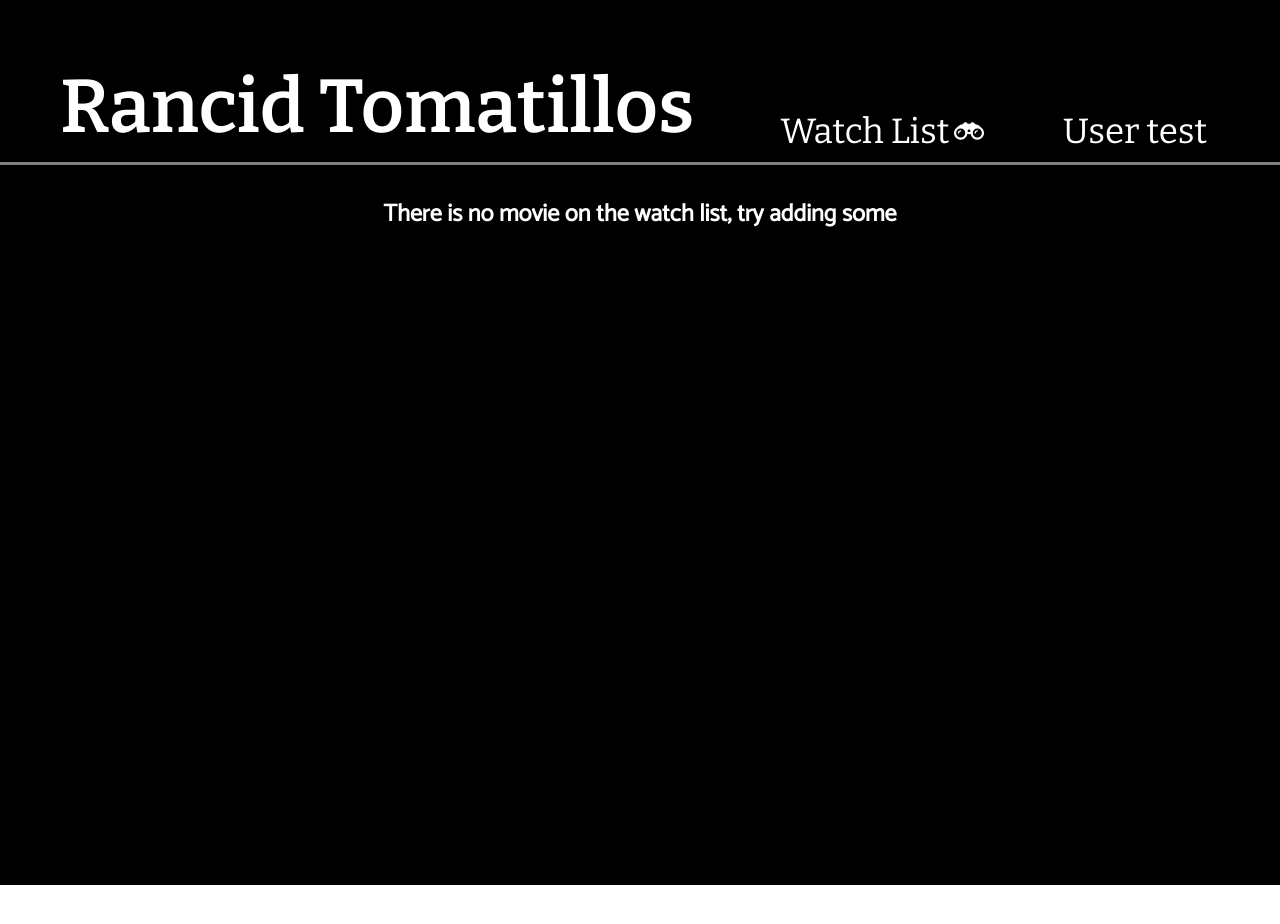
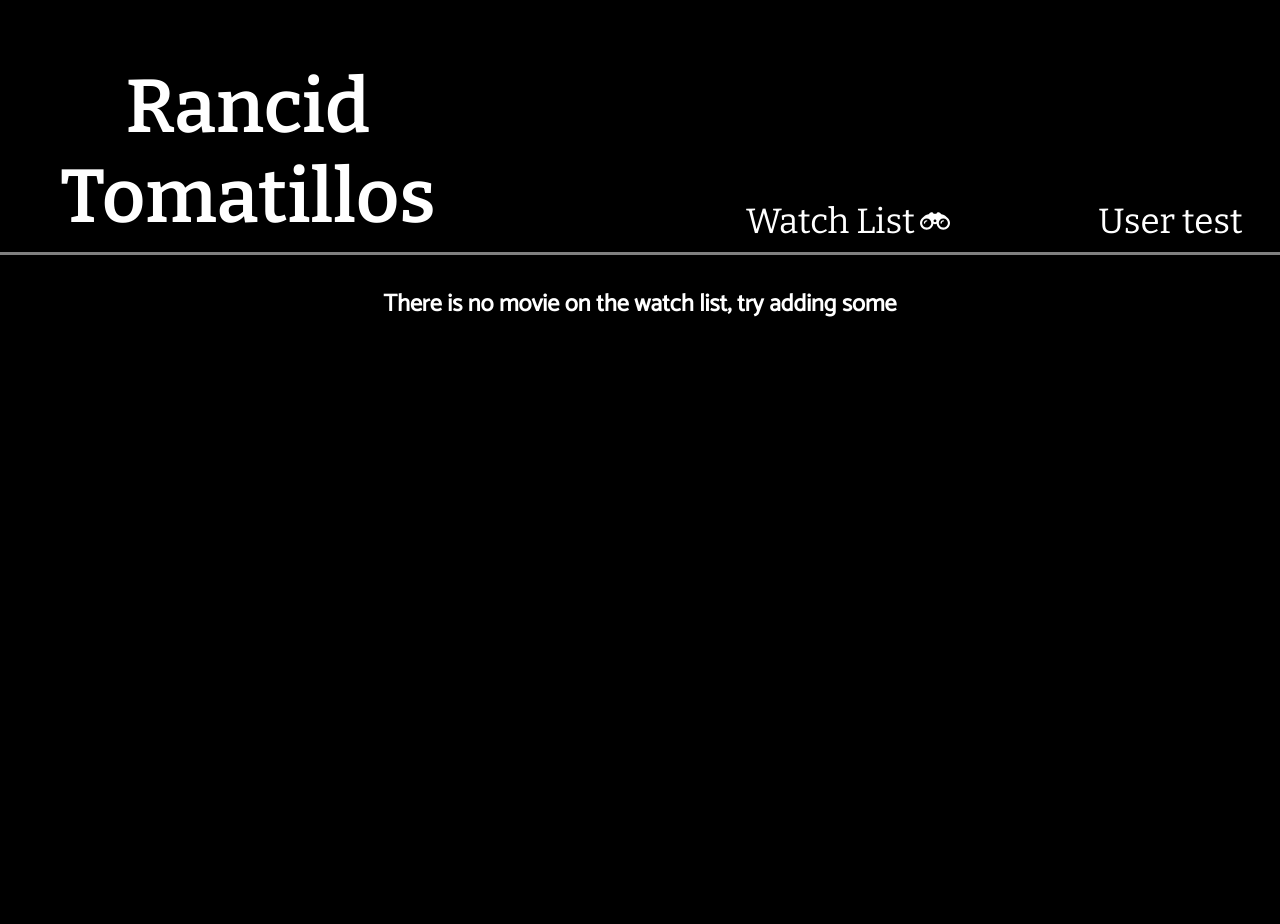
Before and after one commit to karmacarlos/rancid-tomatillos, a React (Create React App) app: page /watchlist in a window 1280 px wide. Shown: the top 924 px of the page. Before the commit the page ends 885 px from the top, so only its background shows below. Built offline with nearby package versions, Linux system fonts and the light colour scheme; no server answers.

Commit message:
Add aria labels

```diff
--- a/src/Components/Header/Header.js
+++ b/src/Components/Header/Header.js
@@ -10,12 +10,16 @@ const Header = () => {
           <Link to='/' >
             <h1 className='title'>Rancid Tomatillos</h1>
           </Link>
-            <ul>
-              <Link to='/watchlist'>
-                <li className='watch-list'>Watch List <img className='icon' src={Binoculars} alt="binoculars"/></li>
+
+              <Link to='/watchlist' aria-label="link to watch list">
+                <ul>
+                <li aria-label="watch list" className='watch-list'>Watch List <img className='icon' src={Binoculars} alt="binoculars"/></li>
+                </ul>
               </Link>
-                <li className='user'>User test</li>
-            </ul>
+              <ul>
+                <li aria-label="user" className='user'>User test</li>
+                </ul>
+
         </nav>
       </header>
     )
--- a/src/Components/MoviePoster/MoviePoster.js
+++ b/src/Components/MoviePoster/MoviePoster.js
@@ -5,9 +5,9 @@ import PropTypes from 'prop-types';
 const MoviePoster = ( {poster, title, rating, id} ) => {
   return (
       <article className='poster' id={id}>
-        <img src={poster} alt='movie poster'/>
-        <p>⭐️  {rating}</p>
-        <p>{title}</p>
+        <img src={poster} alt={`${title} poster`}/>
+        <p aria-label="movie rating">⭐️  {rating}</p>
+        <p aria-label="movie title">{title}</p>
       </article>
   )
 }
```
